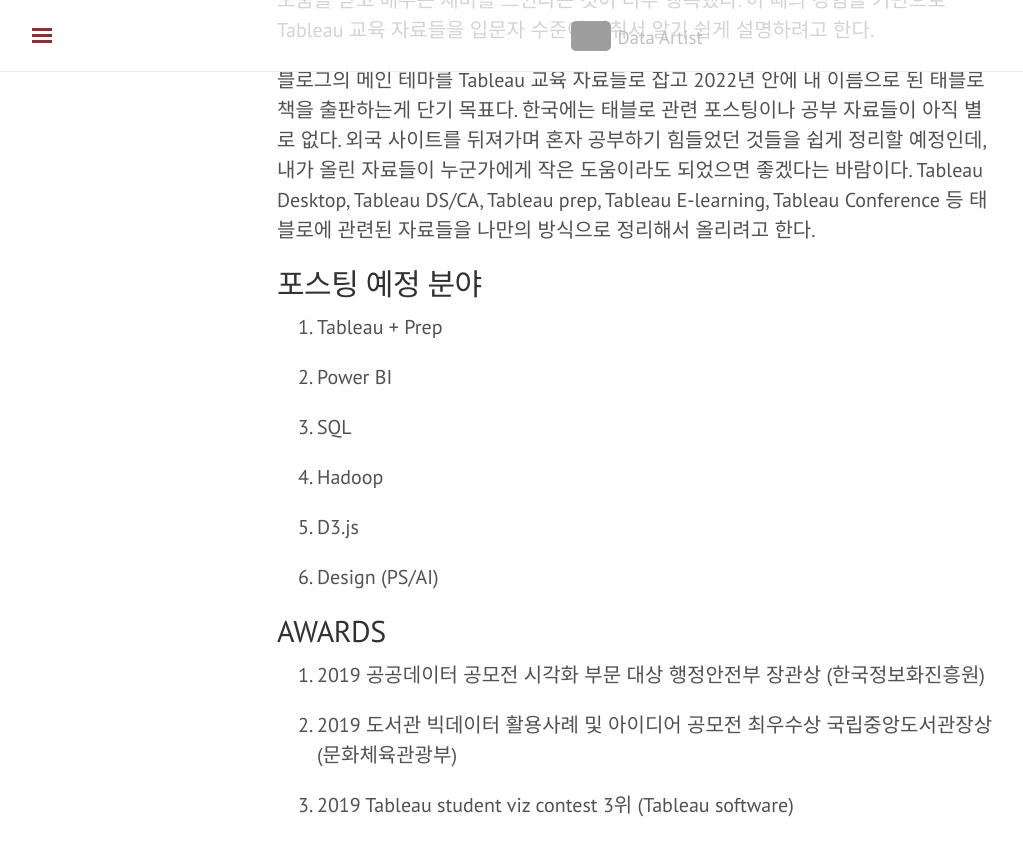
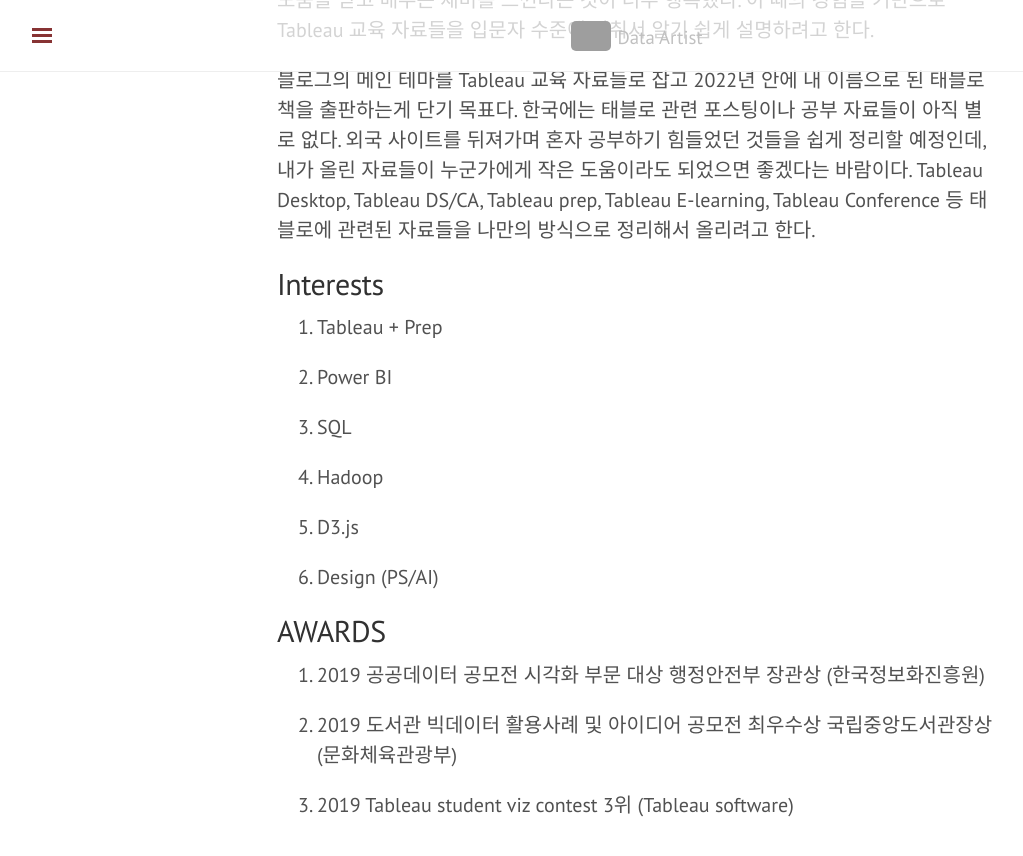
Before and after one commit to shanny924/shanny924.github.io, a Jekyll site: the page built from about.md, in a window 1280 px wide and 900 px high, scrolled down 713 px. Shown: the top 856 px of the window, without its empty margins (3-1026 px from the left). Built offline with Jekyll 4.4.1, drawn with Linux system fonts in a browser that asks for light colours; nearby versions of some CDN libraries; grey boxes are pictures that could not be loaded.

Commit message:
Update about.md

```diff
--- a/about.md
+++ b/about.md
@@ -26,7 +26,7 @@
 한국에는 태블로 관련 포스팅이나 공부 자료들이 아직 별로 없다. 외국 사이트를 뒤져가며 혼자 공부하기 힘들었던 것들을 쉽게 정리할 예정인데, 내가 올린 자료들이 누군가에게 작은 도움이라도 되었으면 좋겠다는 바람이다. Tableau Desktop, Tableau DS/CA, Tableau prep, Tableau E-learning, Tableau Conference 등 태블로에 관련된 자료들을 나만의 방식으로 정리해서 올리려고 한다.
 
 
-## 포스팅 예정 분야
+## Interests
 
 1. Tableau + Prep
 
```
